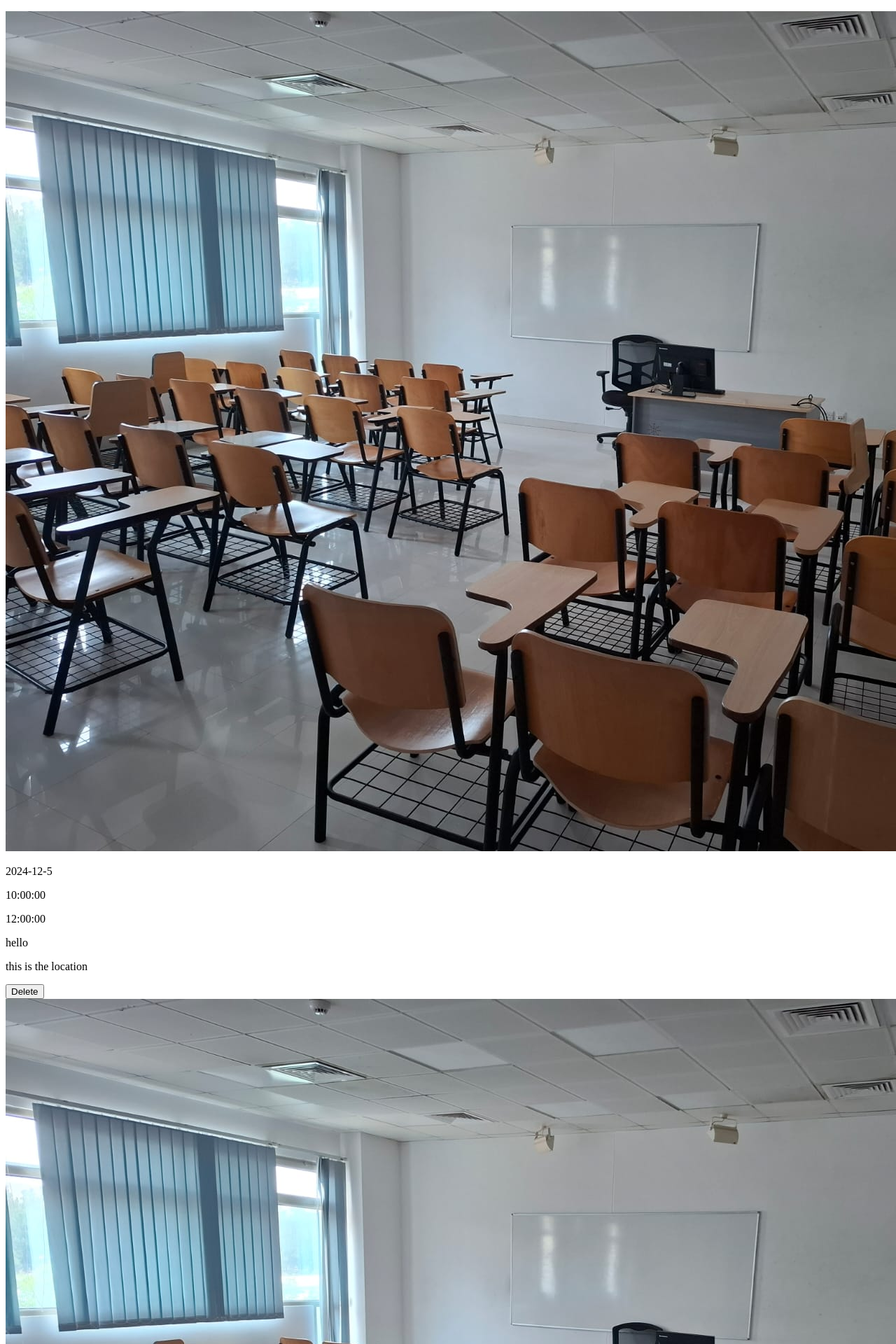
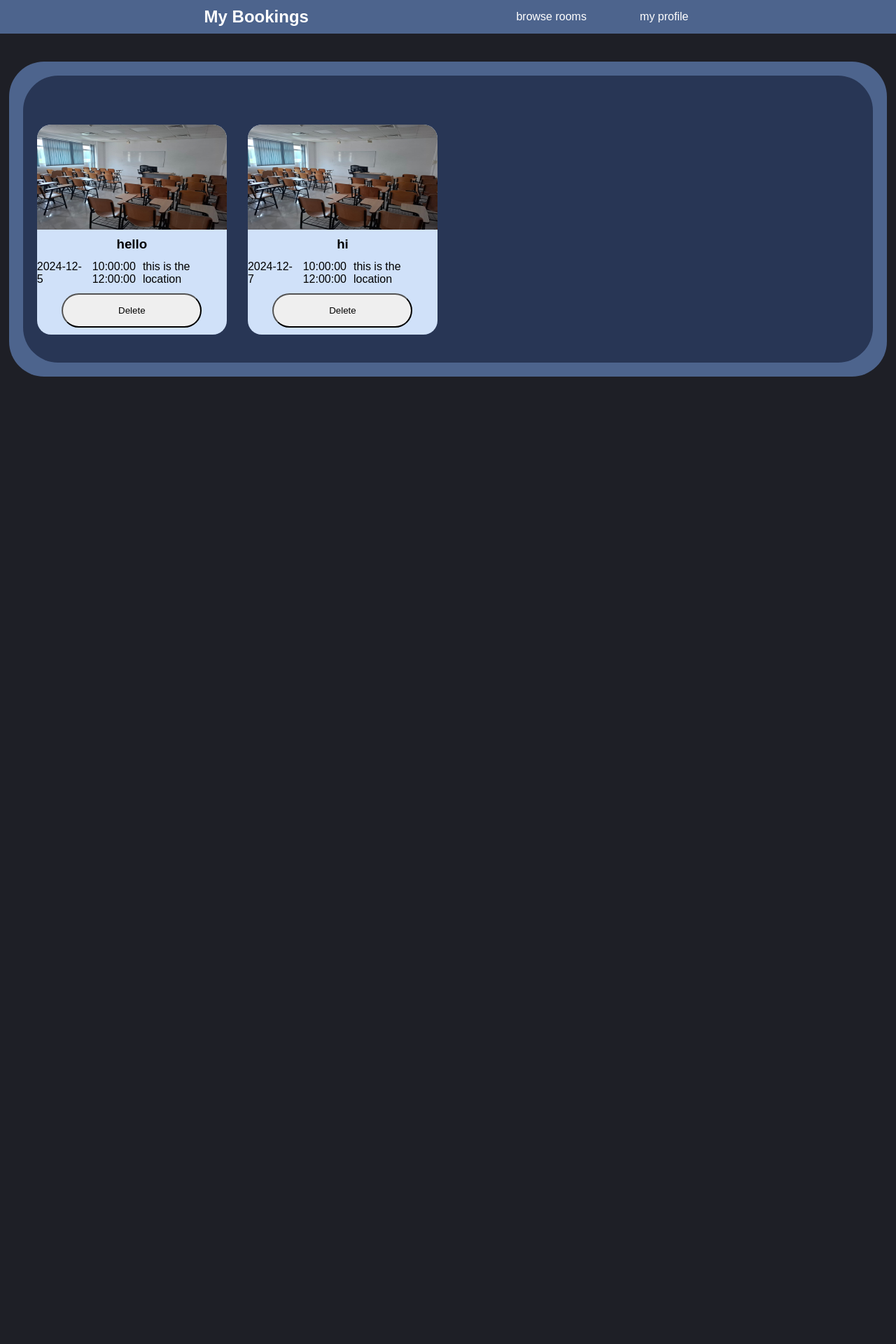
Before and after one commit to another4433/itcs333-project, a PHP site: page /myBookings.php in a window 1280 px wide; the page is wider, and only the part inside the window is pictured. Shown: the top 1920 px of that part at 70% size. After the commit the page ends 800 px from the top of that part, so only its background shows below. Run offline with PHP 8.4, Linux system fonts and the light colour scheme; data comes from the database, SQL or seed files in the repository.

Commit message:
Finished styling for myBookings.php + removed viewBookings.php

```diff
--- /dev/null
+++ b/Project/myBookings.css
@@ -0,0 +1,381 @@
+* {
+  margin: 0;
+  padding: 0;
+  box-sizing: border-box;
+  font-family: Arial, sans-serif;
+
+}
+
+body {
+  background-color: #1E1F26;
+  display: flex;
+  flex-direction: column;
+  align-items: center;
+  height: 100vh;
+  gap:40px;
+}
+
+nav{
+  width: 100%;
+  display: flex;
+  justify-content:space-evenly;
+  align-items: center;
+  padding: 10px 0px;
+  background-color: #4D648D;
+  color: #fff;
+}
+
+nav div{
+  width: 20%;
+  display: flex;
+  justify-content: space-between;
+  }
+
+nav div a{
+  text-decoration: none;
+  color: #fff;
+  padding: 5px;
+  border-radius: 50px;
+}
+nav div a:hover{
+  background-color: #D0E1F9;
+  color: #1E1F26;
+
+}
+
+.search-bar {
+  width:60%;
+  border-radius: 50px;
+  display: flex;
+  justify-content: center;
+  align-items: center;
+  padding:10px;
+  background-color: #D0E1F9;
+}
+
+form{
+  width:100%;
+}
+.search-bar .search{
+  width: 85%;
+  border: none;
+  outline: none;
+  padding: 15px;
+  border-radius: 50px;
+  background-color: #fff;
+}
+
+.search-bar .submit:hover, form select:hover{
+  background-color: rgb(40, 54, 85,0.2);
+}
+
+.search-bar .submit{
+  width: 14%;
+  border: none;
+  outline: none;
+  padding: 15px;
+  border-radius: 50px;
+  background-color: #fff;
+  cursor: pointer;
+}
+
+.container{
+  background-color: #4D648D;
+  width:98%;
+  border-radius: 50px;
+  padding: 20px;
+  margin-bottom: 100px;
+  display: flex;
+  flex-direction: column;
+  justify-content: center;
+  align-items: center;
+  gap: 20px;
+}
+
+.container .filter{
+  width: 100%;
+  display: flex;
+  justify-content: center;
+  align-items: center;
+}
+
+.container .filter form{
+  background-color: #D0E1F9;
+  padding:15px;
+  border-radius: 50px;
+  width: 60%;
+  display: flex;
+  justify-content: space-evenly;
+  align-items: center;
+  gap: 20px;
+}
+.container .filter form select{
+  width:100px;
+  border: none;
+  text-align: center;
+  padding: 5px;
+  border-radius: 50px;
+}
+
+.container .filter form .submit{
+  background-color: #4D648D;
+  color:white;
+  font-weight: 600;
+  border: none;
+  width:150px;
+  text-align: center;
+  padding: 7px;
+  border-radius: 50px;
+}
+
+.container .filter form .submit:hover {
+  background-color: rgb(40, 54, 85,0.5);
+}
+
+.container .filter form .checkbox{
+  width:20px;
+  height:20px;
+}
+
+.container .ALLroom{
+  width: 100%;
+  background-color: #283655;
+  border-radius: 50px;
+  display: grid;
+  grid-template-columns: repeat(4, 1fr);
+  grid-template-rows: repeat(auto, 1fr);
+  align-items: center;
+  justify-items: center;
+  gap:30px;
+  padding: 20px;
+
+}
+.container .ALLroom .room {
+  background-color: #D0E1F9;
+  border-radius: 20px;
+  width: 100%;
+  height: 300px;
+  margin: 20px;
+  display: flex;
+  flex-direction: column;
+  justify-content: space-between;
+  align-items: center;
+  gap: 10px;
+  overflow: hidden;
+}
+
+.container .ALLroom .room:hover {
+  transform: scale(1.05);
+  transition-duration: 0.5s;
+}
+
+.container .ALLroom .room .room-info{
+  width: 100%;
+  height: 100px;
+  display: flex;
+  justify-content: space-around;
+  align-items: center;
+  gap: 10px;
+
+}
+
+.container .ALLroom .room .remove{
+  width: 100%;
+  height: 50px;
+  display: flex;
+  justify-content: center;
+  align-items: center;
+  gap: 10px;
+}
+
+.container .ALLroom .room .remove input{
+  width: 100px;
+  border: none;
+  outline: none;
+  padding: 7px;
+  margin: 5px;
+  border-radius: 50px;
+  background-color: rgba(213, 0, 0, 0.5);
+  font-weight: 600;
+  color:rgb(175, 9, 9);
+  color: black;
+}
+
+.container .ALLroom .room .remove input:hover{
+  background-color: rgba(213, 0, 0, 0.7);
+  color: white;
+}
+
+.container .ALLroom .room .room-image{
+  width: 100%;
+  height: 150px;
+  position: relative;
+  display: inline-block;
+  }
+
+.container .ALLroom .room .room-image form {
+  width:100%;
+  display: flex;
+  justify-content: center;
+  align-items: center;
+  gap: 10px;
+  padding: 7px;
+  position: absolute;
+  top: 70%;
+}
+
+.container .ALLroom .room .room-image form input {
+  width: 40%;
+  border: none;
+  outline: none;
+  padding: 7px;
+  border-radius: 50px;
+  background-color: rgb(255, 255, 255,0.8);
+  font-weight: 600;
+}
+
+.container .ALLroom .room .room-image form input:hover{
+  background-color: #4d648d9c;
+  color: white;
+}
+
+.container .ALLroom .room .room-image img{
+  width: 100%;;
+  height: 100%;
+  background-size: cover;
+  background-position: center;
+}
+
+.msg{
+  color: #D0E1F9;
+  width: 100%;
+  grid-column: 1/5;
+  height: 100%;
+  font-size: 20px;
+  font-weight: 600;
+  text-align: center;
+}
+
+button {
+  width: 200px;
+  margin: 0 auto;
+  padding: 15px;
+  border-radius: 50px;
+  margin-bottom: 10px;
+  margin-top: 0;
+}
+
+form {
+  display: flex;
+  align-items: center;
+}
+
+@media (min-width:768px) and (max-width:1150px){
+  nav div{
+      width: 30%;
+      }
+
+  .search-bar {
+      width:70%;
+  }
+
+  form{
+      width:100%;
+  }
+  .container{
+      width:95%;
+  }
+
+
+  .container .filter form{
+      width: 90%;
+  }
+  label{
+      font-size: 14px;
+  }
+  .container .filter form select{
+      width:80px;
+      padding: 2px;
+  }
+
+  .container .ALLroom .room {
+      grid-column: span 2;
+  }
+
+
+}
+
+@media (min-width:280px) and (max-width:768px){
+
+  nav h2{
+      font-size: 18px;
+  }
+  nav div{
+      width: 30%;
+  }
+
+  nav div a{
+      font-size: 12px;
+  }
+
+  .search-bar {
+      width:85%;
+  }
+  .search-bar .search{
+      width: 75%;
+  }
+
+  .search-bar .submit{
+      width: 23%;
+  }
+
+  .container{
+      width:95%;
+  }
+
+
+  .container .filter form{
+      width: 95%;
+      height: 200px;
+      display:grid;
+      grid-template-columns: repeat(2, 1fr);
+      grid-template-rows: repeat(2, 1fr);
+      gap: 10px;
+      justify-items: center;
+  }
+  .container .filter form select{
+      width:80px;
+      padding: 2px;
+  }
+  .container .filter form .submit{
+      grid-column: span 2;
+  }
+
+  label{
+  font-weight: 600;
+  }
+
+  .container .filter form select{
+      width:150px;
+      padding: 5px;
+  }
+
+  .container .ALLroom{
+      width: 100%;
+      background-color: #283655;
+      border-radius: 50px;
+      display: grid;
+      grid-template-columns: repeat(4, 1fr);
+      grid-template-rows: repeat(auto, 1fr);
+      align-items: center;
+      justify-items: center;
+      gap:30px;
+      padding: 20px;
+
+  }
+
+  .container .ALLroom .room {
+      grid-column: span 4;
+  }
+
+}
--- a/Project/myBookings.php
+++ b/Project/myBookings.php
@@ -1,35 +1,23 @@
 <?php
 require "functions.php";
-$user = "1";
-$_SESSION["userID"] = $user;
+    $personID=1;
+    $msg="";
+     try{
+        require_once('connection.php');
+        $sql="SELECT * FROM ROOM ";
+        $stmt=$db->prepare($sql);
+        $stmt->execute();
+        if($stmt->rowcount()==0){
+            $msg="there's no room";
+        }
+        $sql1="SELECT distinct Location FROM room";
+        $stmt1=$db->prepare($sql1);
+        $stmt1->execute();
+    }catch(PDOException $ex) {
+        echo "there's error";
+        die ($ex->getMessage());
+    }
 
-function deleteBooking():string {
-  if($_SERVER['REQUEST_METHOD'] !== "POST") {
-    return '';
-  }
-
-  $connection = databaseConnect();
-  $roomID = $_POST['roomID'];
-  $personID = $_POST['personID'];
-
-  $sql = "DELETE FROM booking " .
-          "WHERE RoomID = :roomID AND ".
-          "PersonID = :personID";
-
-  try {
-    $statment = $connection->prepare($sql);
-    $statment->execute([
-      ":roomID" => $roomID,
-      ":personID" => $personID
-    ]);
-  } catch (PDOException $th) {
-    exit("Something went wrong with the delete query:" . $th->getMessage());
-
-  }
-
-  return "hello world";
-
-}
 
 function printBookings():string {
   $connection = databaseConnect();
@@ -72,45 +60,62 @@ function printBookings():string {
   $result = "";
   foreach($SQLResult As $booking) {
     $result = $result .
-              "<div class='booking'>" .
-                "<div class='roomPhoto'>" .
-                  "<img src='Images\\$booking[ImageName]'" .
-                "</div>" .
-                "<div class='bookingInfo'>" .
-                  "<p>{$booking['Date']}</p>" .
-                  "<div class='timeLine'>" .
-                    "<p class='startTime'>{$booking['StartTime']}</p>" .
-                    "<p class='endTime'>{$booking['EndTime']}</p>" .
+              "<div class='room'>".
+                "<div class='room-image'>".
+                  "<img src='Images\\$booking[ImageName]'>".
+                "</div>".
+                "<h3>{$booking['RoomName']}</h3>".
+                "<div class='room-info'>".
+                  "<p>{$booking['Date']}</p>".
+                  "<div class='timeLine'>".
+                    "<p class='startTime'>{$booking['StartTime']}</p>".
+                    "<p class='endTime'>{$booking['EndTime']}</p>".
                   "</div>".
-                  "<div class='roomInfo'>" .
-                    "<p class='roomName'>{$booking['RoomName']}</p>" .
-                    "<p class='location'>{$booking['Location']}</p>" .
+                  "<div class='roomInfo'>".
+                    "<p class='location'>{$booking['Location']}</p>".
                   "</div>".
                 "</div>".
-                "<form action='myBookings.php' method='POST'>" .
-                  "<input type='hidden' name='roomID' value='<?={$booking['RoomID']}?>'>" .
-                  "<input type='hidden' name='personID' value='<?={$booking['PersonID']}?>'>" .
-                  "<button type='submit'>Delete</button>" .
-                "</form>" .
+                "<form action='newMyBookings.php' method='POST'>".
+                  "<input type='hidden' name='roomID' value='<?={$booking['RoomID']}?>'>".
+                  "<input type='hidden' name='personID' value='<?={$booking['PersonID']}?>'>".
+                  "<button type='submit'>Delete</button>".
+                "</form>".
               "</div>";
   }
 
   return $result;
 }
 
+
+
 ?>
+
 <!DOCTYPE html>
 <html lang="en">
 <head>
-  <meta charset="UTF-8">
-  <meta name="viewport" content="width=device-width, initial-scale=1.0">
-  <title>My Bookings</title>
+    <meta charset="UTF-8">
+    <meta name="viewport" content="width=device-width, initial-scale=1.0">
+    <link rel="stylesheet" href="myBookings.css">
 </head>
 <body>
-  <p><?=deleteBooking()?></p>
-  <nav></nav>
-  <main>
-    <?=printBookings()?>
-  </main>
+
+
+  <nav>
+      <h2>My Bookings</h2>
+      <div>
+          <a href="browsing.php">browse rooms</a>
+          <a href="profile.php">my profile</a>
+      </div>
+  </nav>
+
+  <div class="container">
+    <div class="ALLroom">
+      <div class="msg">
+        <h3><?php if(isset($msg)) echo $msg; ?></h3>
+        <h3><?php if(isset($msg2)) echo $msg2; ?></h3>
+      </div>
+      <?=printBookings()?>
+    </div>
+  </div>
 </body>
 </html>
```
Also changed, not shown: Project/viewBookings.php (deleted, +0 -128 lines).
